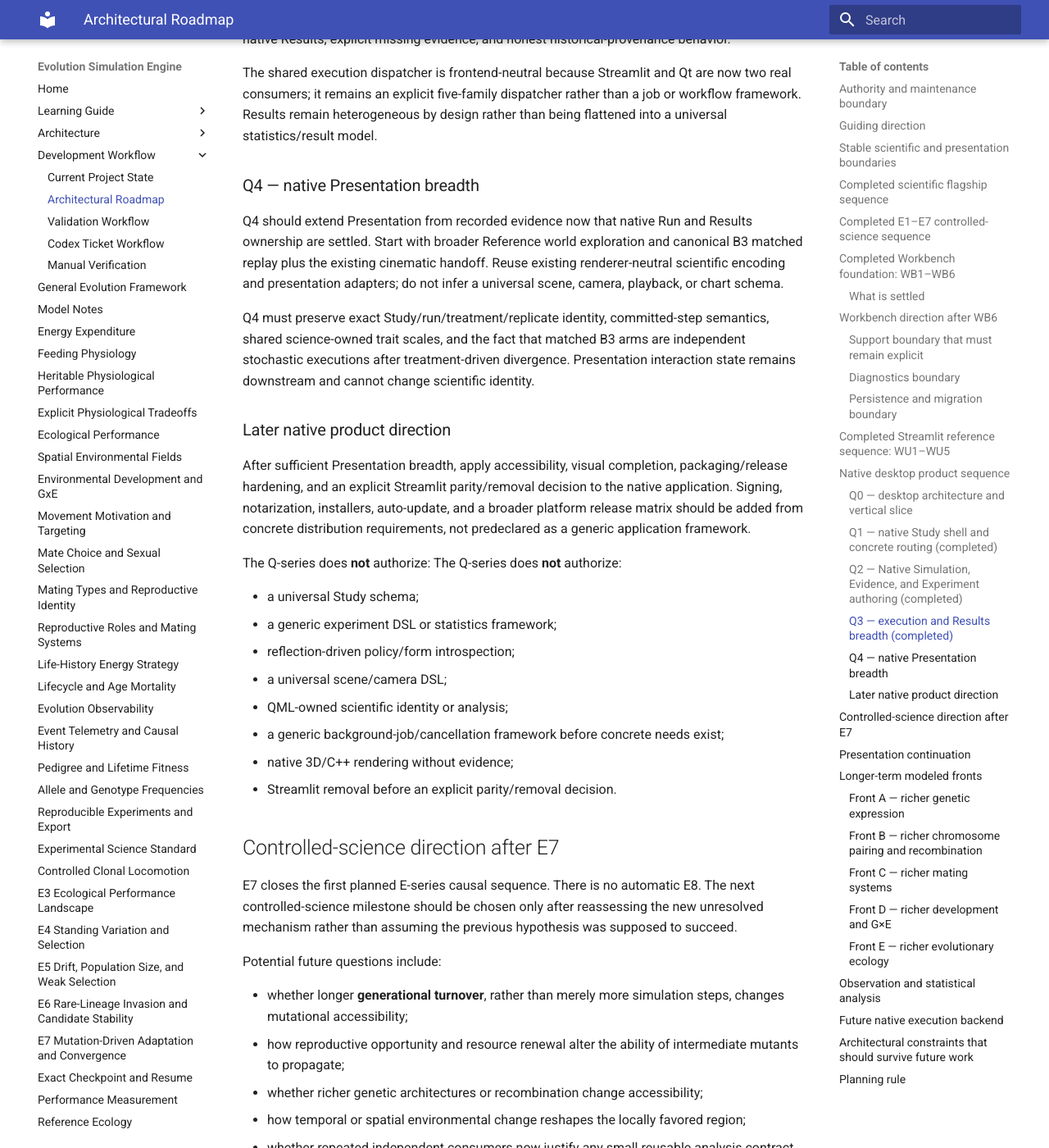
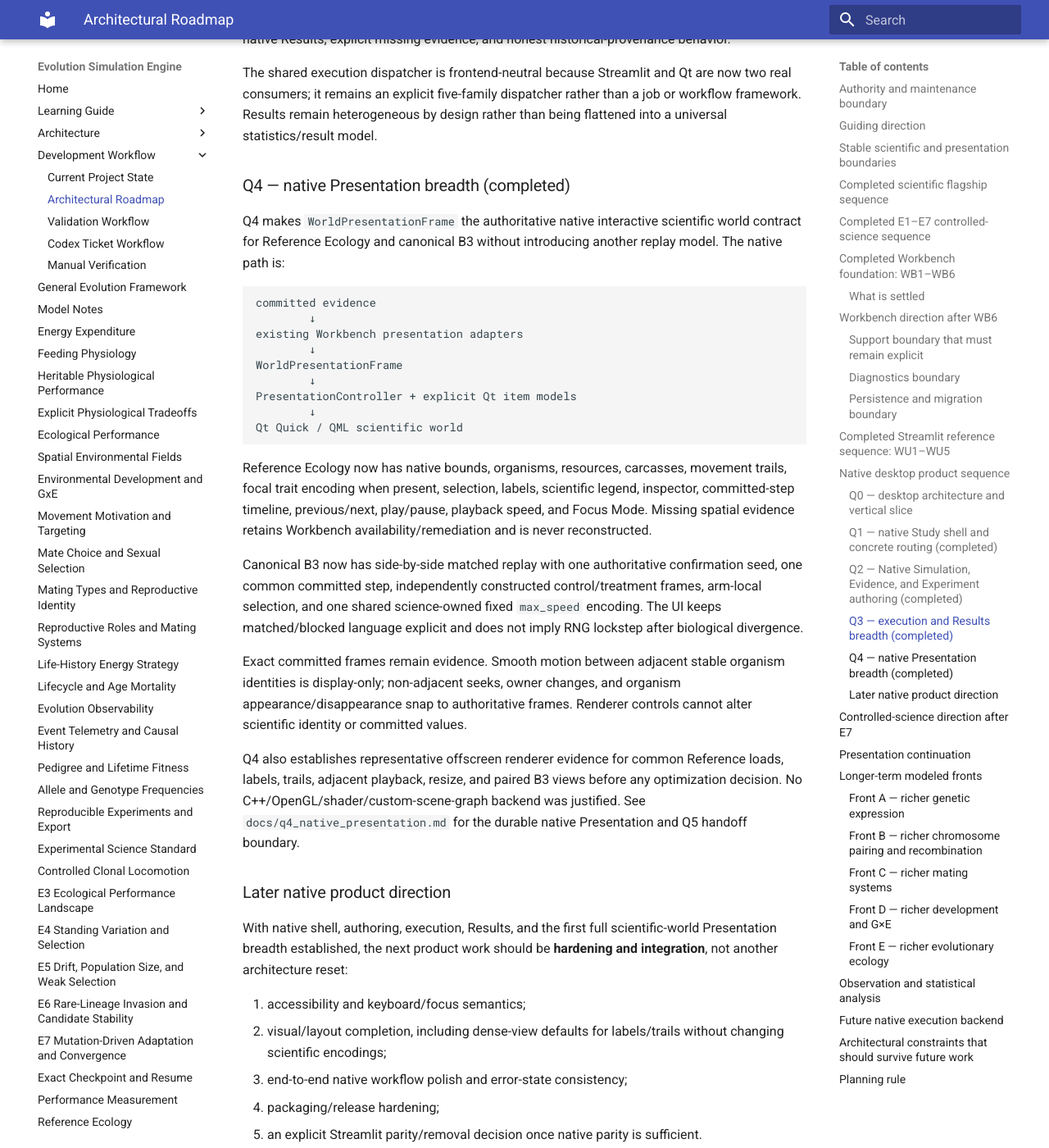
Before and after one commit to abdullahkhan57721/evolution-simulation-engine, an MkDocs documentation site: the page built from docs/development/roadmap.md, in a window 1280 px wide and 1400 px high, scrolled down 9338 px. Shown: the whole window at 82% size. Built offline with MkDocs 1.6.1 and Material for MkDocs 9.7.7, drawn with Linux system fonts in a browser that asks for light colours; some of the changed text lies outside the part shown.

Commit message:
Q4: advance native product roadmap beyond Presentation breadth

````diff
--- a/docs/development/roadmap.md
+++ b/docs/development/roadmap.md
@@ -419,28 +419,64 @@ two real consumers; it remains an explicit five-family dispatcher rather than a
 or workflow framework. Results remain heterogeneous by design rather than being
 flattened into a universal statistics/result model.
 
-### Q4 — native Presentation breadth
+### Q4 — native Presentation breadth (completed)
 
-Q4 should extend Presentation from recorded evidence now that native Run and Results
-ownership are settled. Start with broader Reference world exploration and canonical
-B3 matched replay plus the existing cinematic handoff. Reuse existing renderer-neutral
-scientific encoding and presentation adapters; do not infer a universal scene,
-camera, playback, or chart schema.
+Q4 makes `WorldPresentationFrame` the authoritative native interactive scientific
+world contract for Reference Ecology and canonical B3 without introducing another
+replay model. The native path is:
 
-Q4 must preserve exact Study/run/treatment/replicate identity, committed-step
-semantics, shared science-owned trait scales, and the fact that matched B3 arms are
-independent stochastic executions after treatment-driven divergence. Presentation
-interaction state remains downstream and cannot change scientific identity.
+```text
+committed evidence
+        ↓
+existing Workbench presentation adapters
+        ↓
+WorldPresentationFrame
+        ↓
+PresentationController + explicit Qt item models
+        ↓
+Qt Quick / QML scientific world
+```
+
+Reference Ecology now has native bounds, organisms, resources, carcasses, movement
+trails, focal trait encoding when present, selection, labels, scientific legend,
+inspector, committed-step timeline, previous/next, play/pause, playback speed, and
+Focus Mode. Missing spatial evidence retains Workbench availability/remediation and
+is never reconstructed.
+
+Canonical B3 now has side-by-side matched replay with one authoritative confirmation
+seed, one common committed step, independently constructed control/treatment frames,
+arm-local selection, and one shared science-owned fixed `max_speed` encoding. The UI
+keeps matched/blocked language explicit and does not imply RNG lockstep after
+biological divergence.
+
+Exact committed frames remain evidence. Smooth motion between adjacent stable
+organism identities is display-only; non-adjacent seeks, owner changes, and organism
+appearance/disappearance snap to authoritative frames. Renderer controls cannot
+alter scientific identity or committed values.
+
+Q4 also establishes representative offscreen renderer evidence for common Reference
+loads, labels, trails, adjacent playback, resize, and paired B3 views before any
+optimization decision. No C++/OpenGL/shader/custom-scene-graph backend was justified.
+See `docs/q4_native_presentation.md` for the durable native Presentation and Q5
+handoff boundary.
 
 ### Later native product direction
 
-After sufficient Presentation breadth, apply accessibility, visual completion,
-packaging/release hardening, and an explicit Streamlit parity/removal decision to the
-native application. Signing, notarization, installers, auto-update, and a broader
-platform release matrix should be added from concrete distribution requirements, not
-predeclared as a generic application framework.
+With native shell, authoring, execution, Results, and the first full scientific-world
+Presentation breadth established, the next product work should be **hardening and
+integration**, not another architecture reset:
 
-The Q-series does **not** authorize:
+1. accessibility and keyboard/focus semantics;
+2. visual/layout completion, including dense-view defaults for labels/trails without
+   changing scientific encodings;
+3. end-to-end native workflow polish and error-state consistency;
+4. packaging/release hardening;
+5. an explicit Streamlit parity/removal decision once native parity is sufficient.
+
+Signing, notarization, installers, auto-update, and a broader platform release matrix
+should still be added only from concrete distribution requirements. Native 3D/C++
+rendering remains evidence-driven rather than a presumed next step.
+
 The Q-series does **not** authorize:
 
 - a universal Study schema;
````
